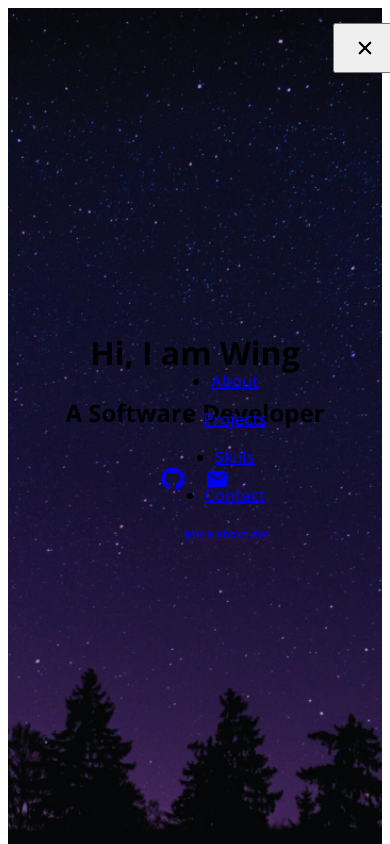
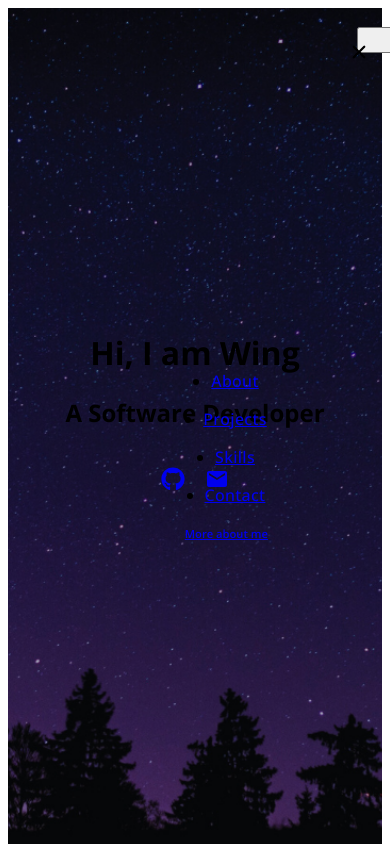
Before and after one commit to wengcychan/wengcychan.github.io, a React (Vite) app: page / in a window 390 px wide. Both pictures are taken after a click on the button "toggle navigation". Shown: the top 844 px of the page. Built offline with nearby package versions, Linux system fonts and the light colour scheme; the HTML template or start-up script is replaced by a standard one.

Commit message:
update navbar

```diff
--- a/src/components/Navbar/Navbar.css
+++ b/src/components/Navbar/Navbar.css
@@ -5,7 +5,10 @@
   width: 100%;
   justify-content: flex-end;
   background-color: transparent;
-  z-index: 1;
+}
+
+.nav__showNavList--background {
+  background-color: inherit;
 }
 
 .nav__list {
@@ -15,22 +18,11 @@
 
 .nav__list-item {
   margin-left: 2em;
-}
-
-.app .nav__meun {
-  display: none;
-}
-
-.nav .icon {
-  font-size: 1.5rem;
-}
-
-.nav__link {
   font-weight: 500;
   letter-spacing: 0.3px;
 }
 
-.nav__link::before {
+.nav__list-item .link::before {
   content: '';
   display: inline;
   width: 0%;
@@ -41,27 +33,27 @@
   transition: width 0.2s ease-in;
 }
 
-.nav__link:hover::before {
+.nav__list-item .link:hover::before {
   width:100%;
 }
 
-.btn--icon {
-  padding: 0;
+.app .nav__meun {
+  display: none;
 }
 
-.btn--icon:hover,
-.btn--icon:focus {
-  color: var(--clr-fg-alt);
+.nav__cross-icon,
+.nav__meun-icon {
+  font-size: 1.5rem;
 }
 
-.btn--icon:active {
-  transform: translateY(-5px);
+.nav__cross-icon {
+  position: fixed;
+  right: 0.8em;
 }
 
-@media (max-width: 600px) {
-  .nav {
-    height: 6em;
-  }
+.nav__btn--icon:hover,
+.nav__btn--icon:focus {
+  color: var(--clr-icon-alt);
 }
 
 @media (max-width: 600px) {
@@ -74,7 +66,7 @@
     inset: 0;
     width: 100%;
     height: 100%;
-    z-index: 2;
+    z-index: 1;
   }
 
   .nav__list-item {
@@ -83,7 +75,7 @@
 
   .app .nav__meun {
     display: flex;
-    z-index: 2;
+    z-index: 1;
     margin-left: 0.8em;
   }
 }
--- a/src/components/Navbar/Navbar.jsx
+++ b/src/components/Navbar/Navbar.jsx
@@ -10,7 +10,7 @@ const Navbar = () => {
   const toggleNavList = () => setShowNavList(!showNavList)
 
   return (
-    <nav className='center nav'>
+    <nav className={`center nav ${showNavList ? 'nav__showNavList--background': ''}`}>
       <ul
         style={{ display: showNavList ? 'flex' : null }}
         className='nav__list'
@@ -19,8 +19,8 @@ const Navbar = () => {
           <li key={ uniqid() } className='nav__list-item'>
             <a
               href={ href }
-              onClick={toggleNavList}
-              className='link nav__link'
+              onClick={ toggleNavList }
+              className='link'
             >
               { name }
             </a>
@@ -30,11 +30,11 @@ const Navbar = () => {
 
       <button
         type='button'
-        onClick={toggleNavList}
-        className='btn btn--icon nav__meun'
+        onClick={ toggleNavList }
+        className='btn nav__btn--icon nav__meun'
         aria-label='toggle navigation'
       >
-        {showNavList ? <CloseIcon className='icon'/> : <MenuIcon className='icon'/>}
+        {showNavList ? <CloseIcon className='nav__cross-icon'/> : <MenuIcon className='nav__meun-icon'/>}
       </button>
     </nav>
   )
```
